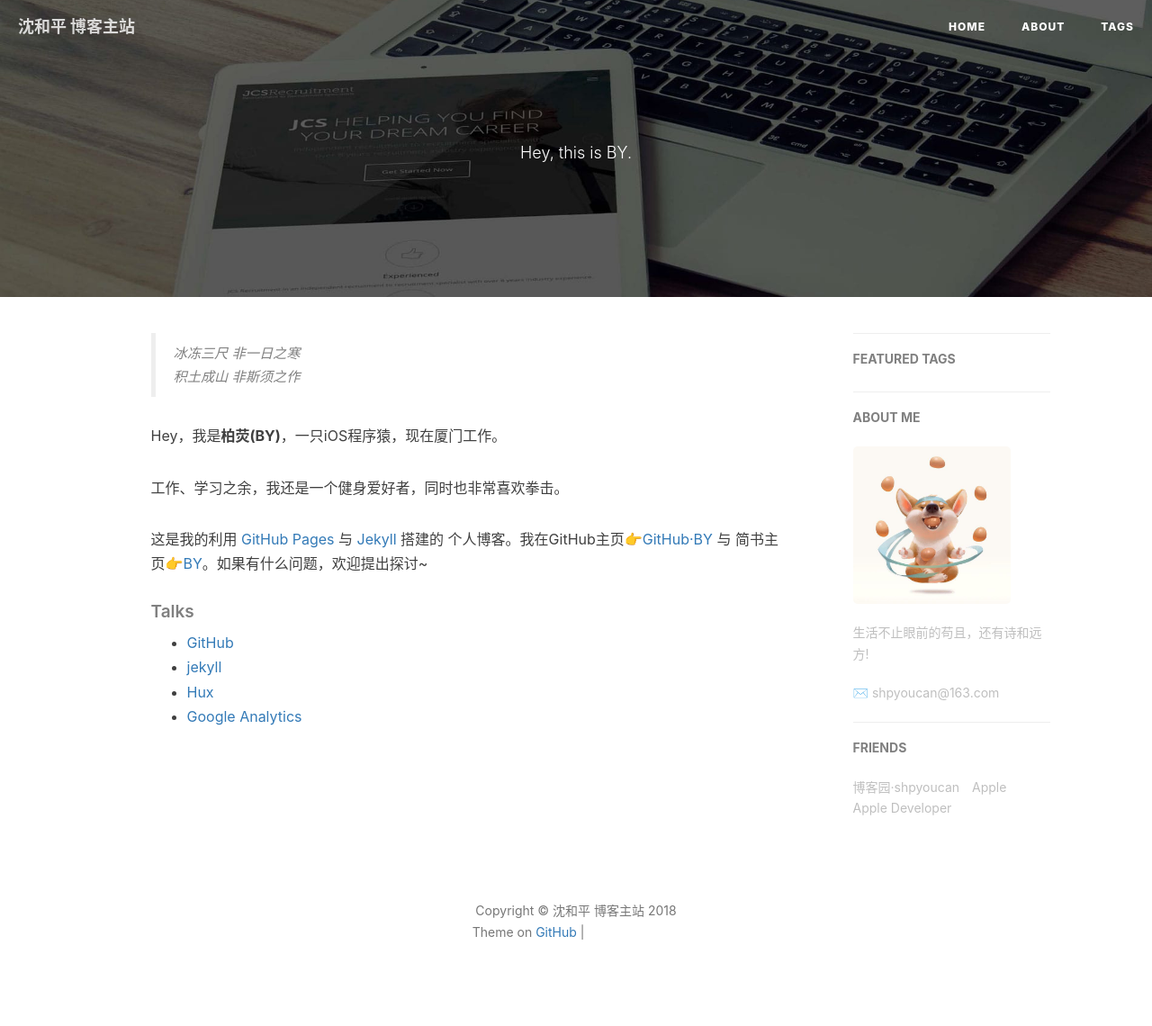
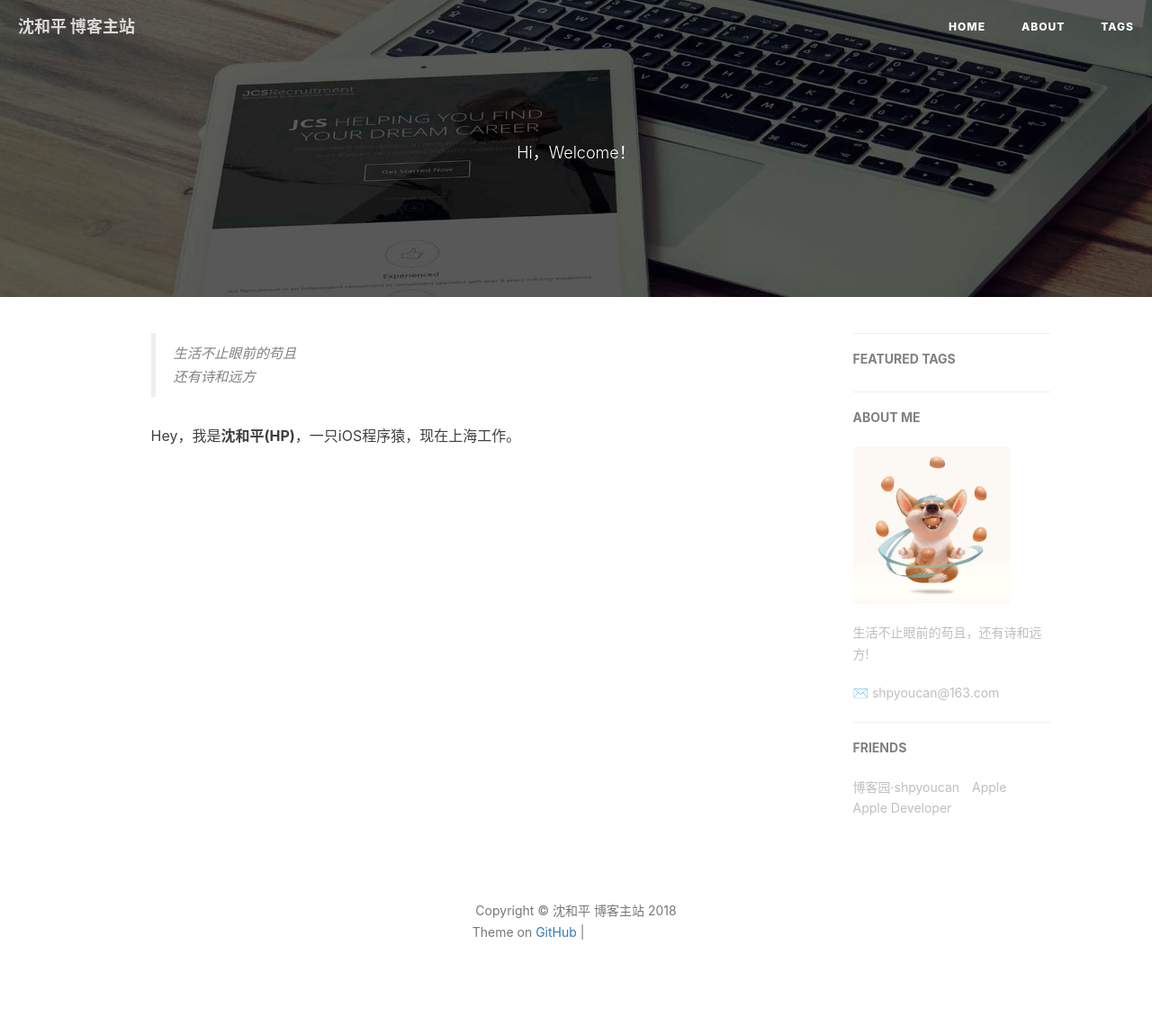
Before and after one commit to eudifnai/eudifnai.github.io, a Jekyll site: the page built from about.html, in a window 1280 px wide. Shown: the whole page at 90% size. Built offline with Jekyll 4.4.1, drawn with Linux system fonts in a browser that asks for light colours; nearby versions of some CDN libraries; comment, search, counter and statistics services are not loaded; grey boxes are pictures that could not be loaded.

Commit message:
Update about.html

```diff
--- a/about.html
+++ b/about.html
@@ -1,7 +1,7 @@
 ---
 layout: page
 title: "About"
-description: "Hey, this is BY."
+description: "Hi，Welcome！"
 header-img: "img/post-bg-rwd.jpg"
 ---
 
@@ -15,49 +15,13 @@ header-img: "img/post-bg-rwd.jpg"
 <div class="zh post-container">
 
     <!--copied from markdown -->
-    <blockquote><p>冰冻三尺 非一日之寒<br>
-    积土成山 非斯须之作</p></blockquote>
+    <blockquote><p>生活不止眼前的苟且<br>
+    还有诗和远方</p></blockquote>
 
-    <p>Hey，我是<strong>柏荧(BY)</strong>，一只iOS程序猿，现在厦门工作。</p>
+    <p>Hey，我是<strong>沈和平(HP)</strong>，一只iOS程序猿，现在上海工作。</p>
 
-    <p>工作、学习之余，我还是一个健身爱好者，同时也非常喜欢拳击。</p>
-
-    <p>这是我的利用 <a href="https://pages.github.com/">GitHub Pages</a> 与 <a href="http://jekyll.com.cn/">Jekyll</a> 搭建的 个人博客。我在GitHub主页<a href="https://github.com/qiubaiying">👉GitHub·BY</a> 与 简书主页<a href="https://http://www.jianshu.com/u/e71990ada2fd">👉BY</a>。如果有什么问题，欢迎提出探讨~</p>
-
-    <p></p>
-
-    <h5>Talks</h5>
-
-    <ul>
-        <li><a href="https://github.com">GitHub</a></li>
-        <li><a href="http://jekyll.com.cn/">jekyll</a></li>
-        <li><a href="http://huangxuan.me/">Hux</a></li>
-        <li><a href="https://analytics.google.com/analytics">Google Analytics</a></li>
-    </ul>
 </div>
 
-<!-- English Version -->
-<!-- <div class="en post-container">
-    <blockquote><p>Yet another iOS Developer. <br>
-    Yet another Life-long Student.</p></blockquote>
-
-    <p>Hi, I am <strong>Baiying Qiu</strong>，you can call me <strong>BY</strong>. I am an iOS software engineer and currently working in Xiamen</p>
-
-    <p>This is my personal blog, through making Github Pages and Jekyll.My GitHub  👉 <a href="http://github.com/qiubaiying">Github·BY</a>.</p>
-
-    <p>I am a sports enthusiast, I like fitness, running and boxing.</p>
-
-    <h5>Talks</h5>
-
-    <ul>
-    <li><a href="https://github.com">GitHub</a></li>
-    <li><a href="http://jekyll.com.cn/">jekyll</a></li>
-    <li><a href="https://pages.github.com/">GitHub Pages</a></li>
-    <li><a href="https://qiubaiying.github.io">BY</a></li>
-    </ul>
-</div> -->
-
-<!-- Handle Language Change -->
 <script type="text/javascript">
     // get nodes
     var $zh = document.querySelector(".zh");
```
